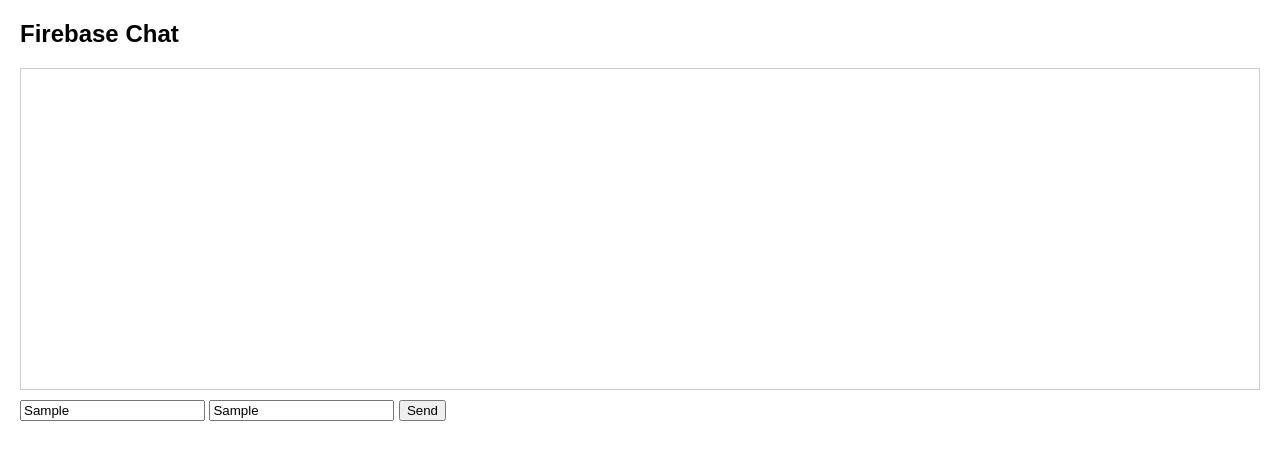
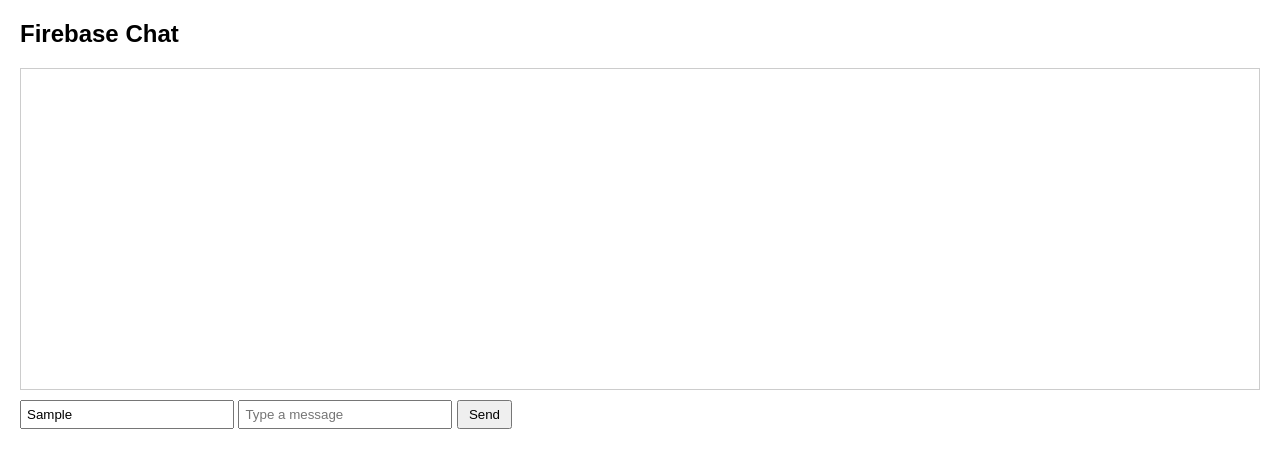
Before and after one commit to watchingthestars1/mental-health-wall, a plain HTML site: page chat.html in a window 1280 px wide. Both pictures are taken after typing "Sample", "Sample" into the empty fields and a click on the button "Send". Drawn offline with Linux system fonts and the light colour scheme; no server answers.

Commit message:
chat.html

```diff
--- a/chat.html
+++ b/chat.html
@@ -3,12 +3,14 @@
 <head>
 <meta charset="UTF-8" />
 <meta name="viewport" content="width=device-width, initial-scale=1" />
-<title>Simple Firebase Chat</title>
+<title>Firebase Chat</title>
 <style>
   body { font-family: Arial, sans-serif; margin: 20px; }
   #messages { border: 1px solid #ccc; height: 300px; overflow-y: scroll; padding: 10px; }
   #messages div { margin-bottom: 10px; }
   #inputArea { margin-top: 10px; }
+  input[type="text"] { padding: 5px; width: 200px; }
+  button { padding: 5px 10px; }
 </style>
 </head>
 <body>
@@ -29,7 +31,7 @@
 <script src="https://www.gstatic.com/firebasejs/9.23.0/firebase-database-compat.js"></script>
 
 <script>
-  // Your web app's Firebase configuration
+  // Firebase configuration - replace placeholders with your Firebase project info
   const firebaseConfig = {
     apiKey: "AIzaSyDD_8mmX0i4dFe2t9i_zBFX8e6kFB5RLAY",
     authDomain: "your-project-id.firebaseapp.com",
@@ -51,15 +53,13 @@
   const messageInput = document.getElementById('messageInput');
   const sendBtn = document.getElementById('sendBtn');
 
-  // Send message function
+  // Send message
   sendBtn.onclick = () => {
     const username = usernameInput.value.trim() || 'Anonymous';
     const message = messageInput.value.trim();
-
     if (!message) return;
 
-    const newMessageRef = messagesRef.push();
-    newMessageRef.set({
+    messagesRef.push({
       username,
       message,
       timestamp: Date.now()
@@ -69,11 +69,10 @@
   };
 
   // Listen for new messages
-  messagesRef.on('child_added', (snapshot) => {
+  messagesRef.on('child_added', snapshot => {
     const data = snapshot.val();
+    const time = new Date(data.timestamp).toLocaleTimeString();
     const messageElement = document.createElement('div');
-    const time = new Date(data.timestamp).toLocaleTimeString();
-
     messageElement.textContent = `[${time}] ${data.username}: ${data.message}`;
     messagesDiv.appendChild(messageElement);
     messagesDiv.scrollTop = messagesDiv.scrollHeight;
```
